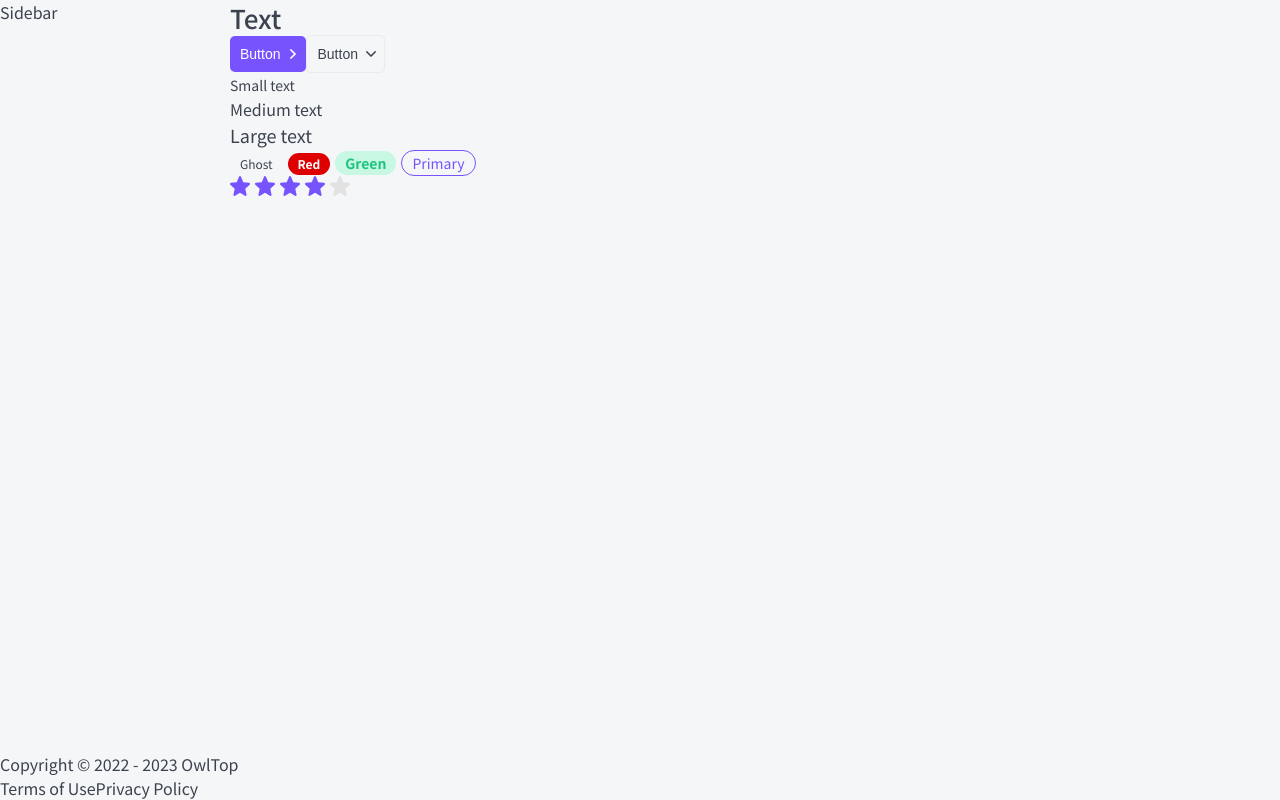
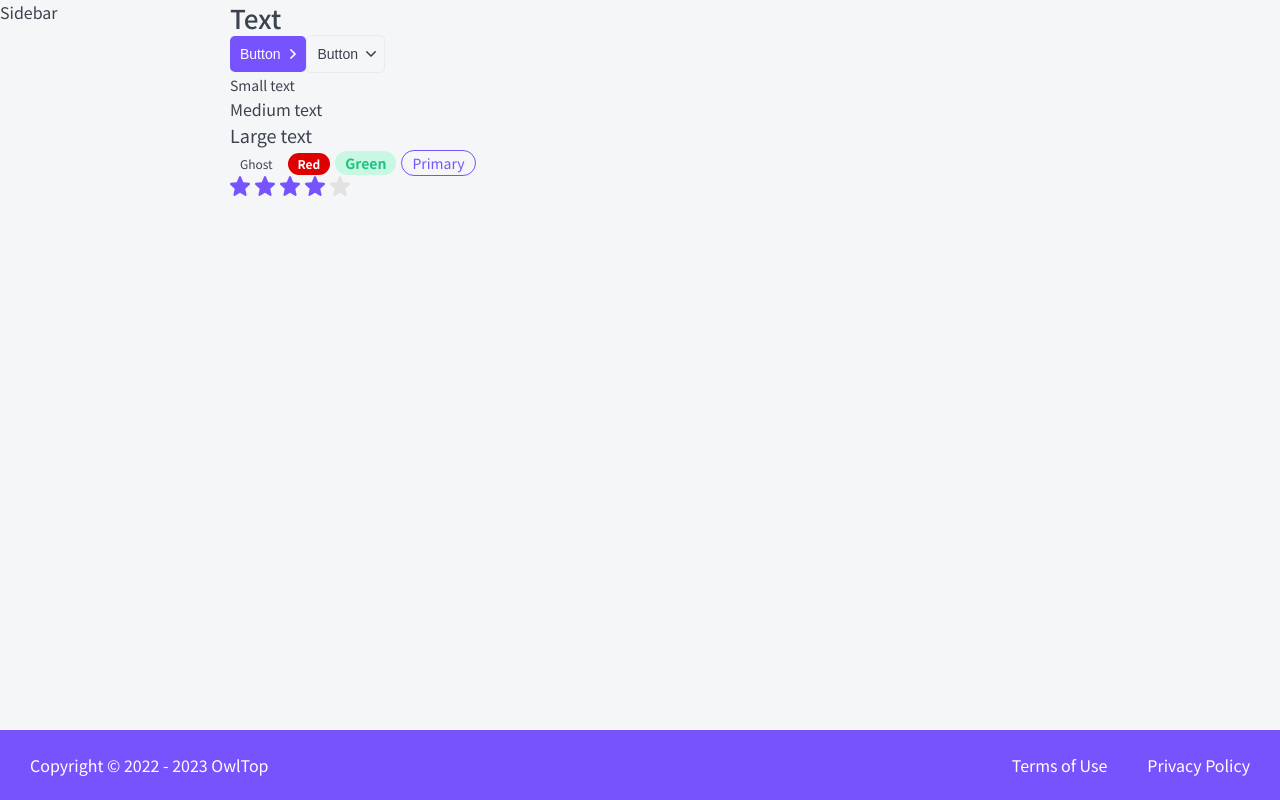
Before and after one commit to RadyaBen/Top-Courses-App, a Next.js app: page / in a window 1280 px wide. Built offline with nearby package versions, Linux system fonts and the light colour scheme.

Commit message:
Add styles to the footer

```diff
--- /dev/null
+++ b/layout/Footer/Footer.module.css
@@ -0,0 +1,25 @@
+.footer {
+	display: grid;
+
+	padding: 25px 30px;
+
+	color: var(--white);
+
+	background: var(--primary);
+
+	font-size: 16px;
+
+	line-height: 20px;
+	grid-template-columns: 1fr auto auto;
+	gap: 10px 40px;
+}
+
+.footer a:hover {
+	color: var(--gray-light);
+}
+
+@media (max-width: 765px) {
+	.footer {
+		grid-template-columns: 1fr;
+	}
+}
--- a/layout/Footer/Footer.tsx
+++ b/layout/Footer/Footer.tsx
@@ -1,15 +1,21 @@
+import cn from 'classnames';
 import { format } from 'date-fns';
 
 import { FooterProps } from './Footer.props';
 
-export const Footer = ({ ...props }: FooterProps) => {
+import styles from './Footer.module.css';
+
+export const Footer = ({ className, ...props }: FooterProps) => {
 	return (
-		<footer {...props}>
+		<footer
+			className={cn(className, styles.footer)}
+			{...props}
+		>
 			<div>
 				Copyright © 2022 - {format(new Date(), 'yyyy')} OwlTop
 			</div>
-			<a href="" target='_blank'>Terms of Use</a>
-			<a href="" target='_blank'>Privacy Policy</a>
+			<a href='#' target='_blank'>Terms of Use</a>
+			<a href='#' target='_blank'>Privacy Policy</a>
 		</footer>
 	);
 };
```
